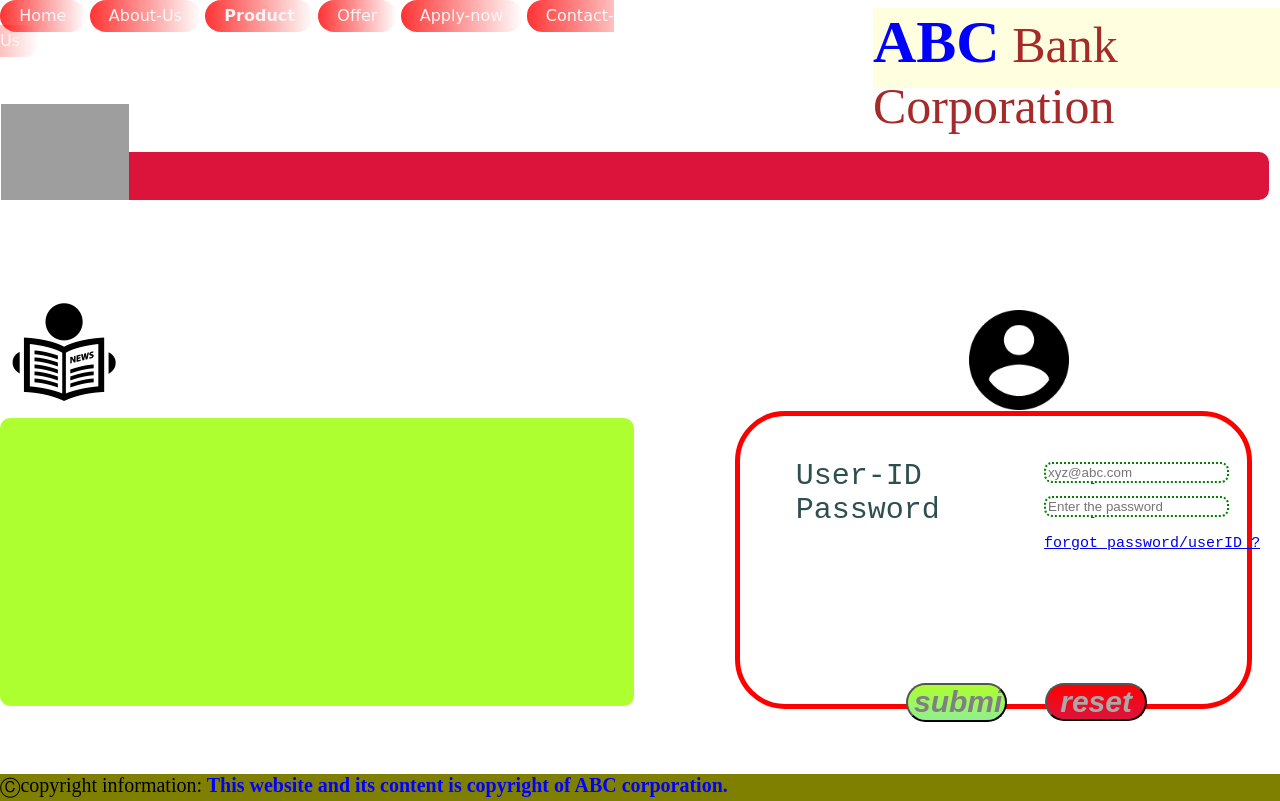
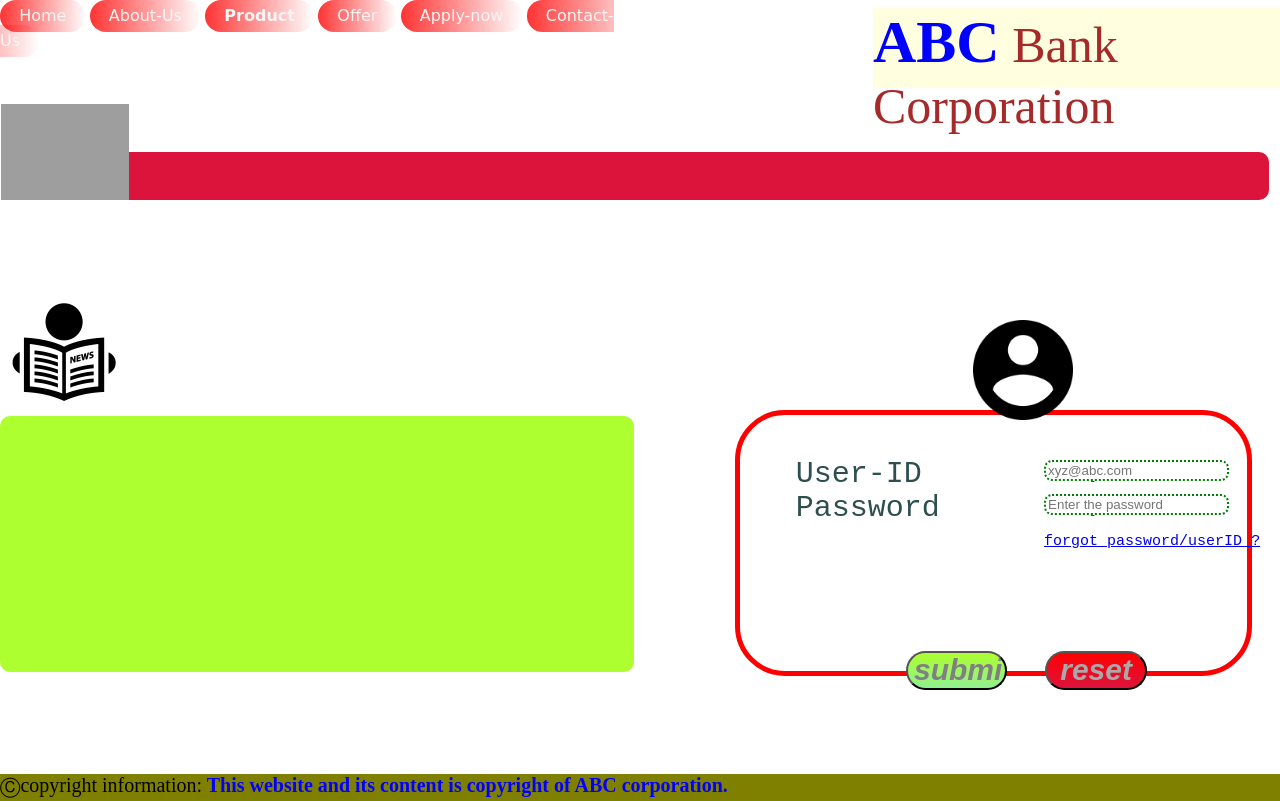
Before and after one commit to Kartik-DEV31/Problem-Statement-1-ABC_Bank, a plain HTML site: page index.html in a window 1280 px wide. Drawn offline with Linux system fonts and the light colour scheme; grey boxes are pictures that could not be loaded.

Commit message:
Add files via upload

```diff
--- a/index.css
+++ b/index.css
@@ -273,13 +273,11 @@ bottom: 0%;
 #midsection{
 position:absolute;
 	width: 99%;
-	height: 45%;
+	height: 40%;
 	top: 50%;
 bottom: 0%;
 	left: 0%;
 	right: 0%;
-
-
 }
 
 
@@ -299,14 +297,16 @@ bottom: 0%;
 
 
 .form0{
-		top:-25%;
+		top:40%;
 		position: absolute;
-	height: 30%;
-	width: auto;
-		left: 76.5%;
+	height: 15%;
+	width:10%;
+		left: 76%;
 	right: 0%;
 		z-index: 1;
 	bottom: 0%;
+	z-index: 1;
+
 }
 
 
--- a/index.html
+++ b/index.html
@@ -83,6 +83,11 @@
 	</p>
 	</marquee>
 </div>
+
+<div class="form0">
+	<img src = "accountpbs1.png"  width="100px" >
+</div>
+
 <div id="midsection">
 <div id = "news">
 	<marquee direction  = "up" srcollamount="4">
@@ -97,9 +102,7 @@ Bank servers will remain shut-down on 19/02/2020
 </div>
 
 
-<div class="form0">
-	<img src = "accountpbs1.png"  width="100px" >
-</div>
+
 
 
 
```
